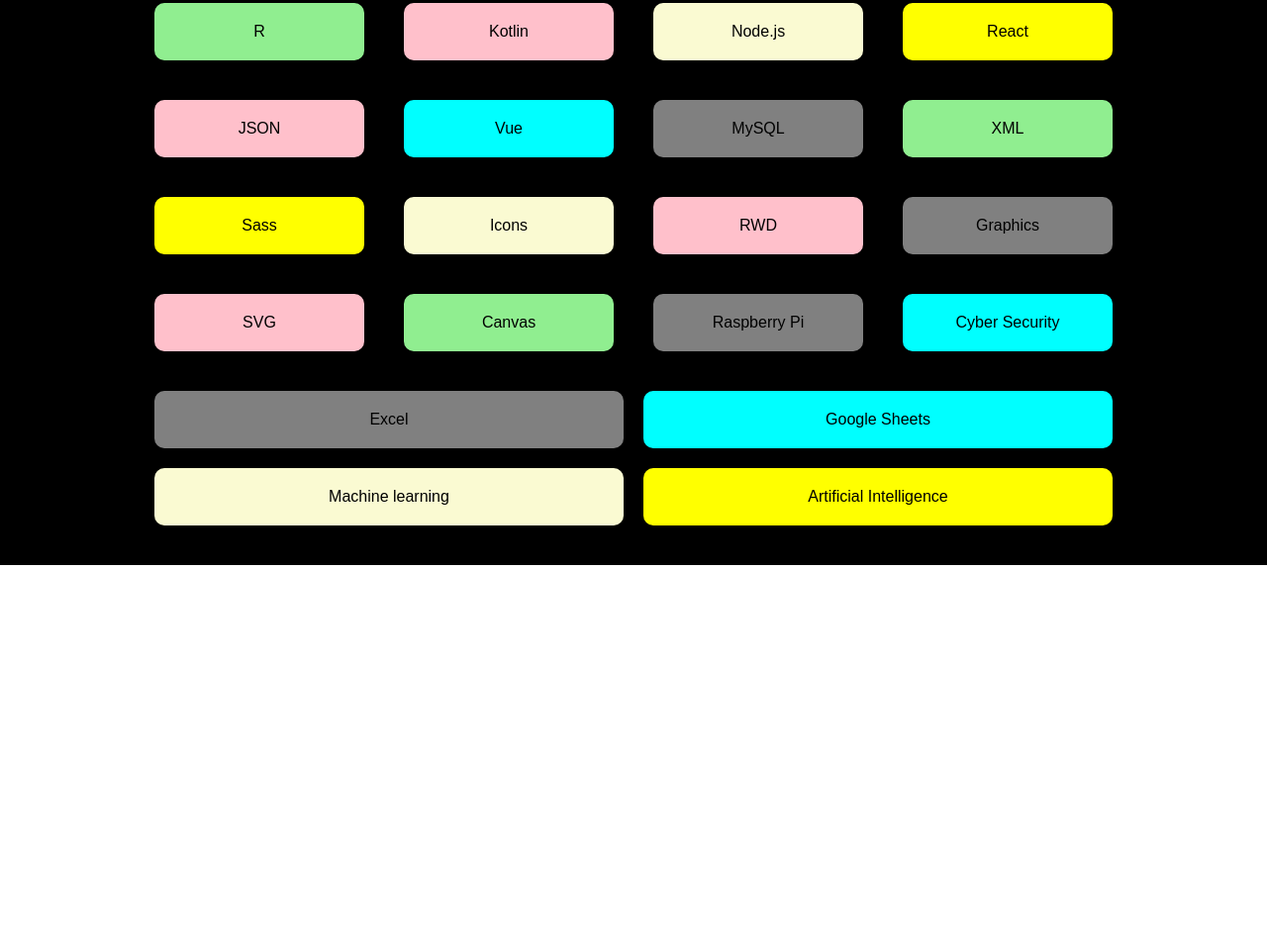
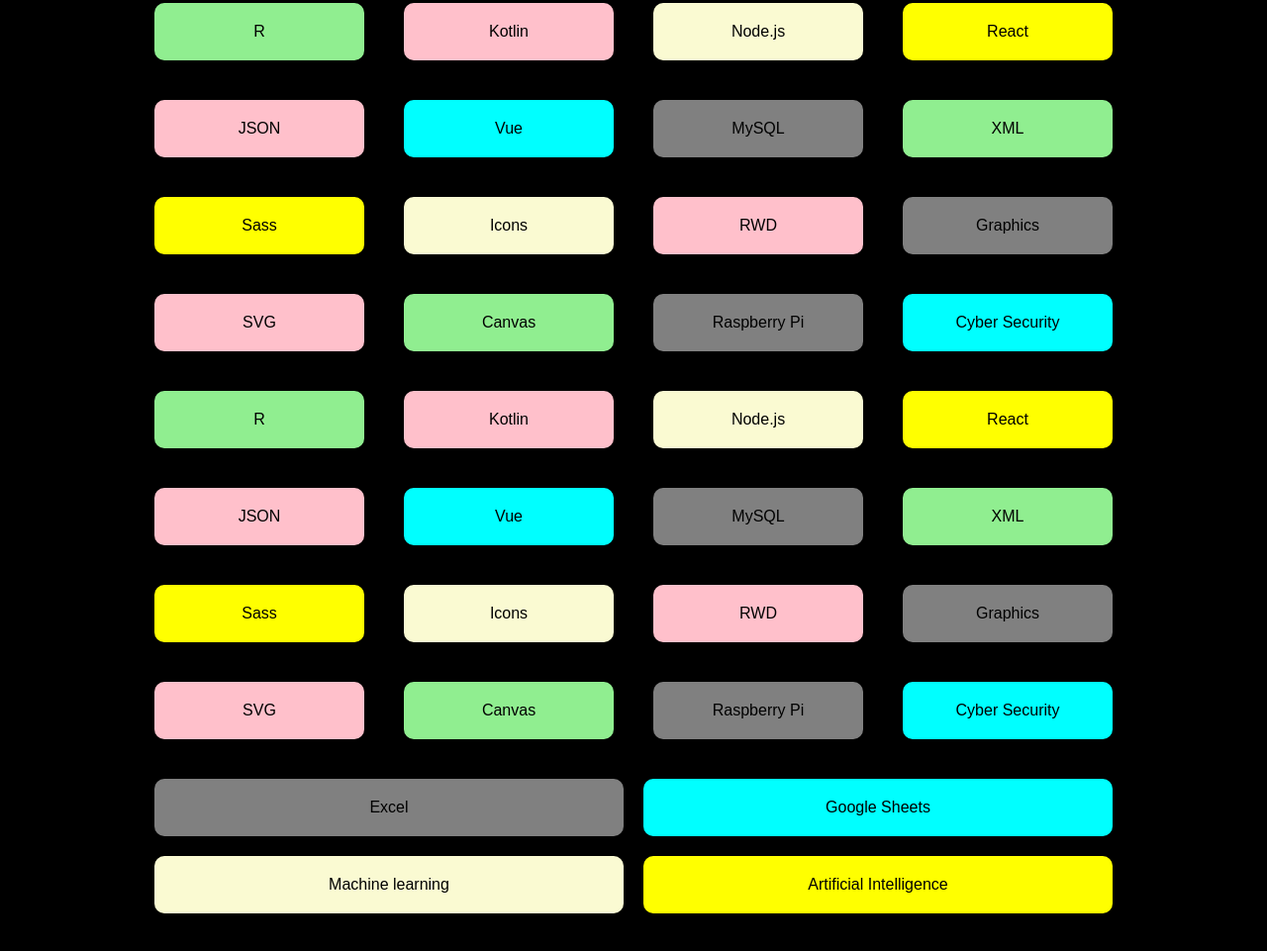
Before and after one commit to Shoaib-Ali-ASif/grid, a plain HTML site: page index.html in a window 1280 px wide. Shown: the part 717-1678 px from the top of the page at 99% size. Before the commit the page ends 1288 px from the top, so only its background shows below. Drawn offline with Linux system fonts and the light colour scheme.

Commit message:
Update index.html

```diff
--- a/index.html
+++ b/index.html
@@ -62,6 +62,23 @@
         <div class="item bg-light" id="div-114">Canvas</div>
         <div class="item bg-grey" id="div-115">Raspberry Pi</div>
         <div class="item bg-cyan" id="div-116">Cyber Security</div>
+        <div class="item bg-light" id="div-11">R</div>
+        <div class="item bg-pink" id="div-12">Kotlin</div>
+        <div class="item bg-red" id="div-13">Node.js</div>
+        <div class="item bg-yellow" id="div-14">React</div>
+        <div class="item bg-pink" id="div-15">JSON</div>
+        <div class="item bg-cyan" id="div-16">Vue</div>
+        <div class="item bg-grey" id="div-17">MySQL</div>
+        <div class="item bg-light" id="div-18">XML</div>
+        <div class="item bg-yellow" id="div-19">Sass</div>
+        <div class="item bg-red" id="div-110">Icons</div>
+        <div class="item bg-pink" id="div-111">RWD</div>
+        <div class="item bg-grey" id="div-112">Graphics</div>
+        <div class="item bg-pink" id="div-113">SVG</div>
+        <div class="item bg-light" id="div-114">Canvas</div>
+        <div class="item bg-grey" id="div-115">Raspberry Pi</div>
+        <div class="item bg-cyan" id="div-116">Cyber Security</div>
+
       </div>
       <div class="third-container">
         <div class="item bg-grey" id="div-7">Excel</div>
```
